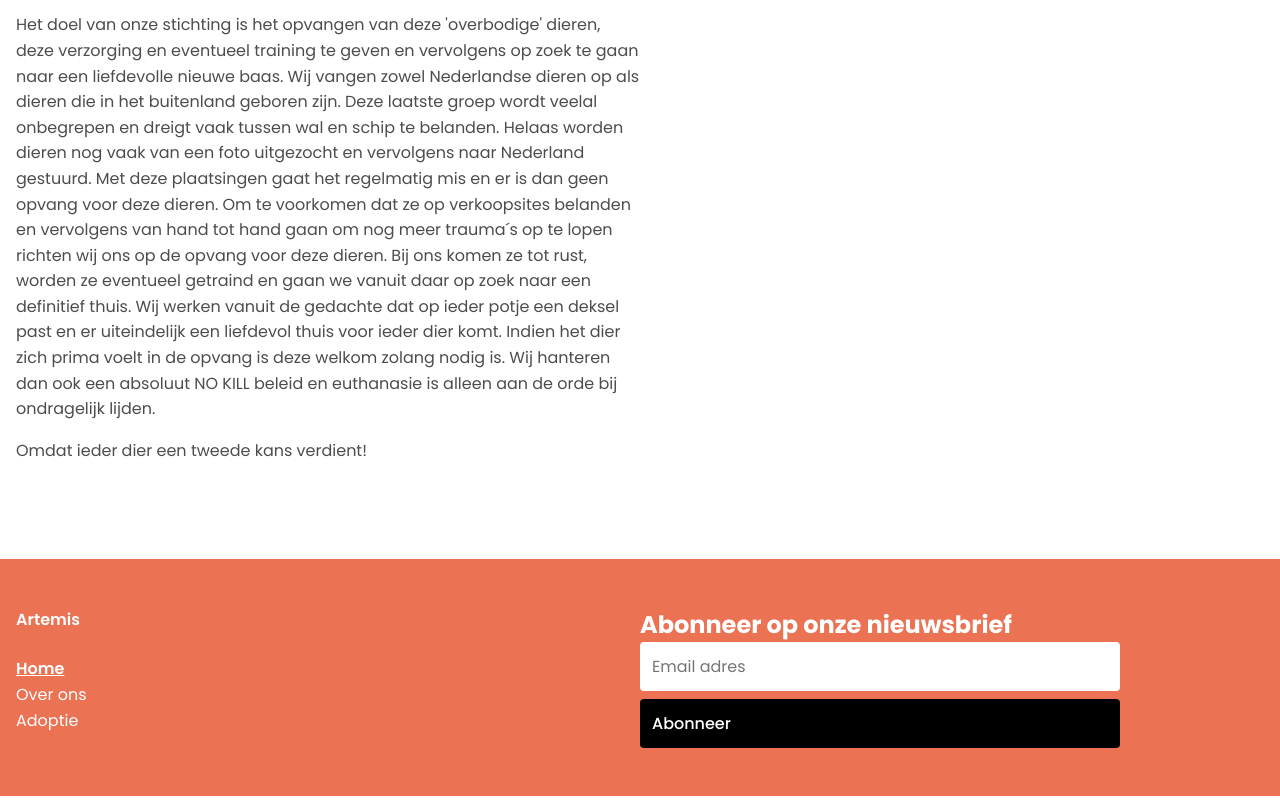
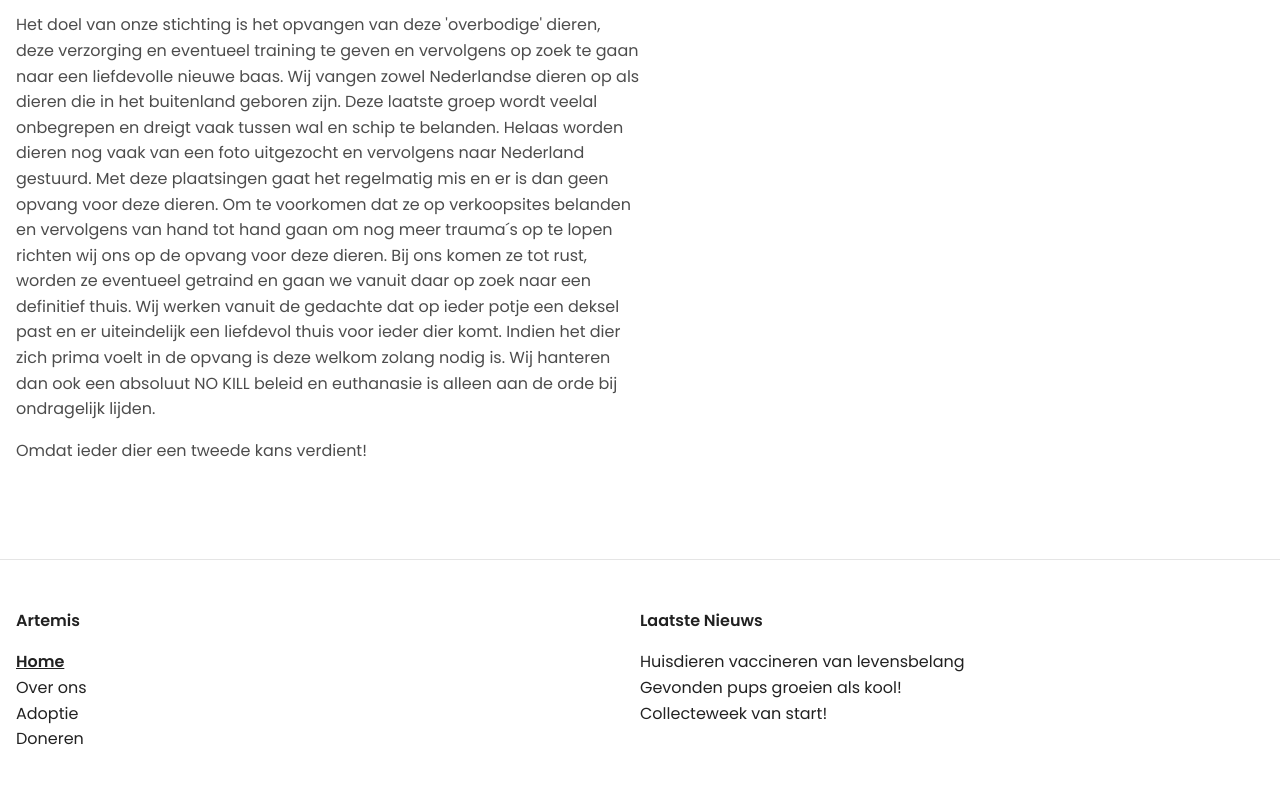
Before and after one commit to Markiesch/Artemis, a Vue app: page / in a window 1280 px wide. Shown: the part 3525-4325 px from the top of the page. Built offline with nearby package versions, Linux system fonts and the light colour scheme.

Commit message:
Added latest news in footer

```diff
--- a/src/components/Footer.vue
+++ b/src/components/Footer.vue
@@ -6,34 +6,35 @@
         <router-link :to="{ name: 'Home' }">Home</router-link>
         <router-link :to="{ name: 'About' }">Over ons</router-link>
         <router-link :to="{ name: 'Overzicht' }">Adoptie</router-link>
-        <!-- <router-link :to="{ name: '' }">Contact</router-link> -->
+        <router-link :to="{ name: 'Donate' }">Doneren</router-link>
       </article>
 
       <article>
-        <h2>Abonneer op onze nieuwsbrief</h2>
-        <input placeholder="Email adres" type="text" />
-        <button>Abonneer</button>
+        <p>Laatste Nieuws</p>
+        <router-link v-for="article in articles" :to="{ name: 'Article', params: { id: article.id } }">{{ article.title }}</router-link>
       </article>
     </footer>
   </div>
 </template>
 
-<script setup lang="ts"></script>
+<script setup lang="ts">
+import { articles } from "../data/articles";
+</script>
 
 <style lang="scss">
 @import "../styles/variables.scss";
 
 .footer-wrapper {
-  background-color: $primary-color;
+  border-top: 1px solid rgba(0, 0, 0, 0.1);
   padding: 3rem 0;
 }
 
 footer {
-  color: white;
+  color: $title-color;
 
   p {
     font-weight: 600;
-    margin-bottom: 1.5rem;
+    margin-bottom: 1rem;
   }
 
   a {
```
